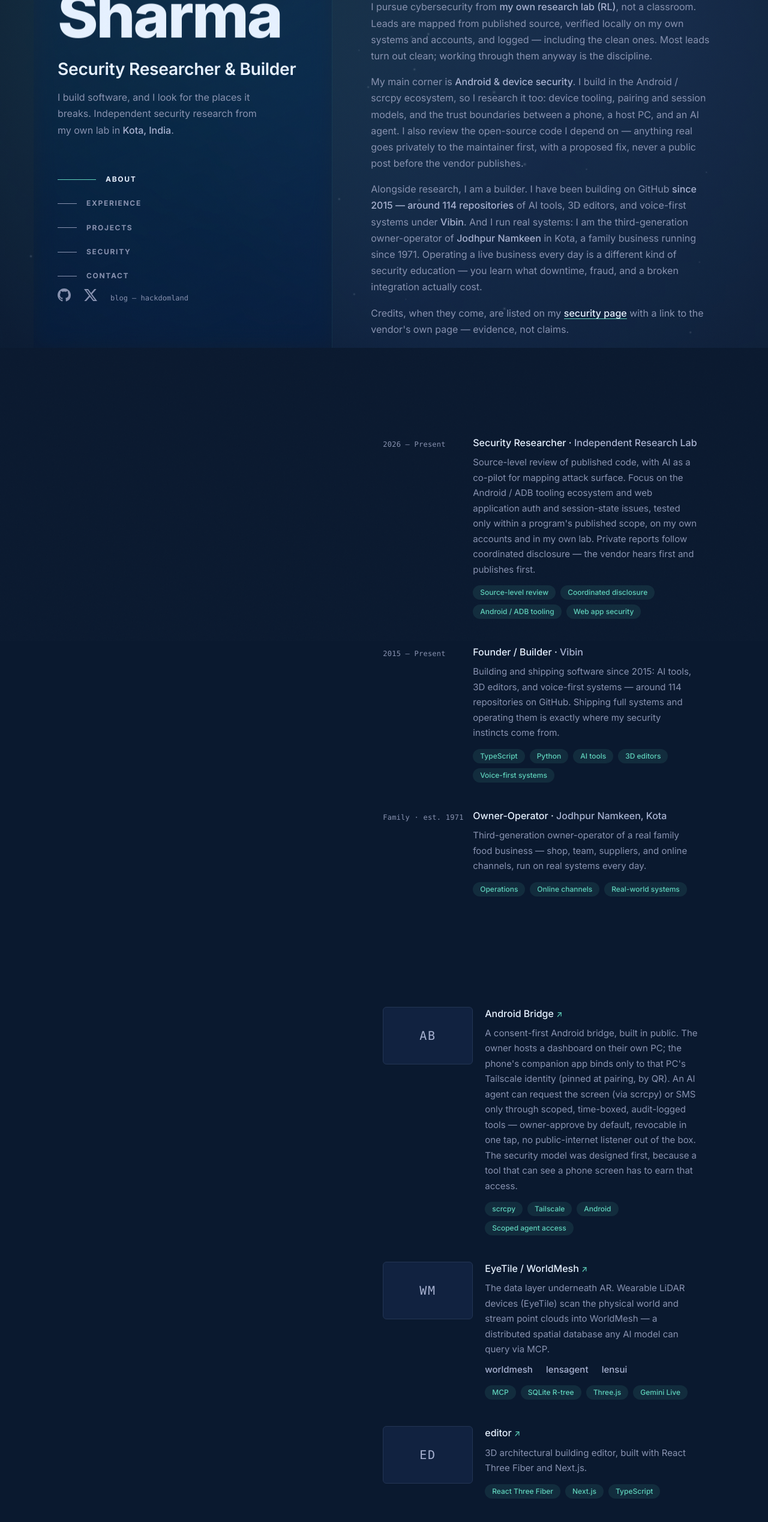
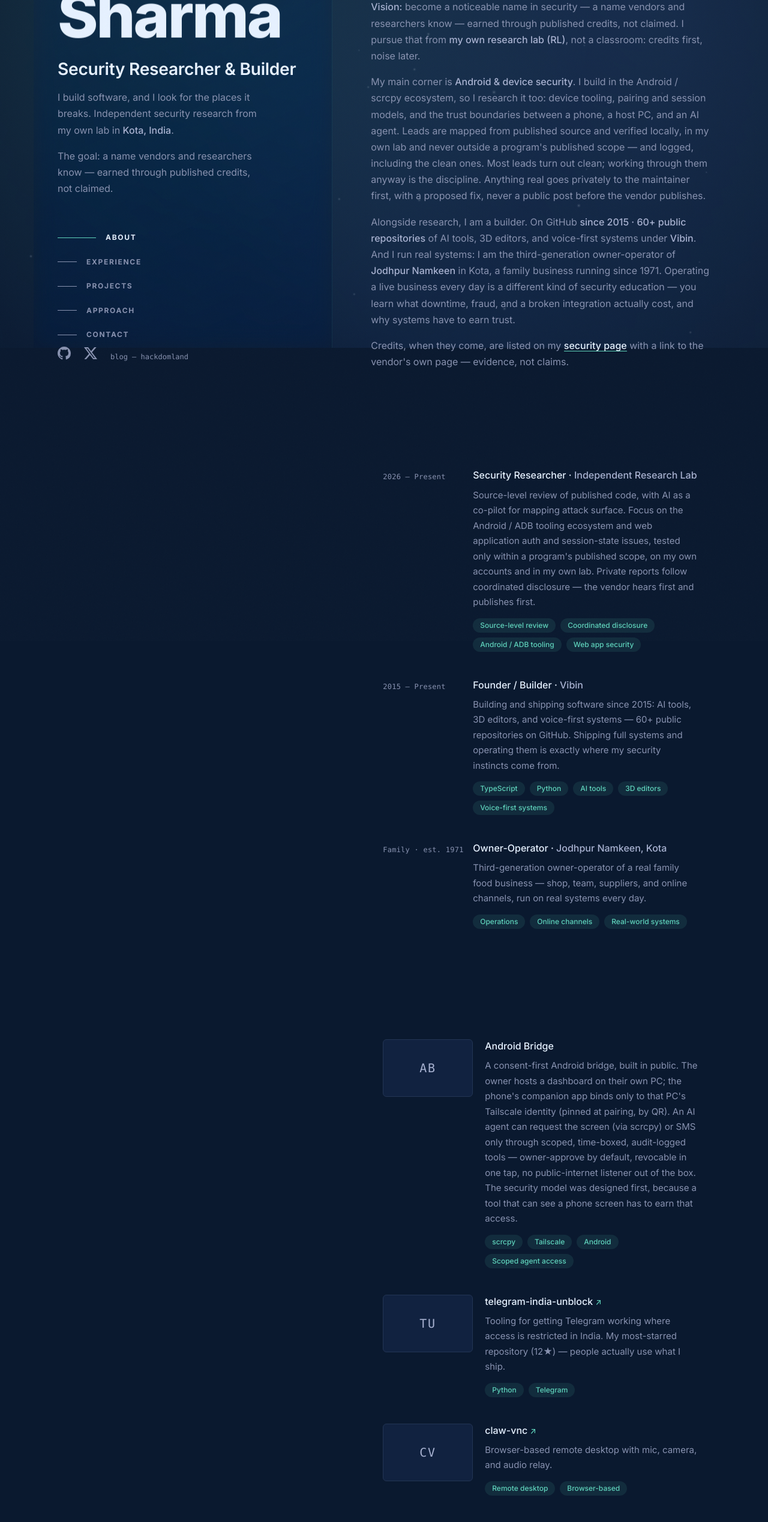
Before and after one commit to vaibhavjnf/vaibhavjnf.github.io, a plain HTML site: page index.html in a window 1280 px wide. Shown: the part 220-2758 px from the top of the page at 60% size. Drawn offline with Linux system fonts and the light colour scheme; animation ran at ten frames a second.

Commit message:
Rewire content: Vision -> Approach -> Work thread, verified live links only

```diff
--- a/index.html
+++ b/index.html
@@ -38,13 +38,15 @@
       <p class="headline fade-item">Security Researcher &amp; Builder</p>
       <p class="blurb fade-item">I build software, and I look for the places it breaks.
       Independent security research from my own lab in <strong>Kota, India</strong>.</p>
+      <p class="blurb fade-item">The goal: a name vendors and researchers know — earned
+      through published credits, not claimed.</p>
 
       <nav class="spy-nav fade-item" aria-label="On this page">
         <ul>
           <li><a href="#about"><span class="nav-line"></span>About</a></li>
           <li><a href="#experience"><span class="nav-line"></span>Experience</a></li>
           <li><a href="#projects"><span class="nav-line"></span>Projects</a></li>
-          <li><a href="#security"><span class="nav-line"></span>Security</a></li>
+          <li><a href="#security"><span class="nav-line"></span>Approach</a></li>
           <li><a href="#contact"><span class="nav-line"></span>Contact</a></li>
         </ul>
       </nav>
@@ -77,21 +79,23 @@
 
     <section id="about" aria-label="About" data-reveal>
       <h2 class="section-heading">About</h2>
-      <p>I pursue cybersecurity from <strong>my own research lab (RL)</strong>, not a classroom.
-      Leads are mapped from published source, verified locally on my own systems and accounts,
-      and logged — including the clean ones. Most leads turn out clean; working through them
-      anyway is the discipline.</p>
+      <p><strong>Vision:</strong> become a noticeable name in security — a name vendors and
+      researchers know — earned through published credits, not claimed. I pursue that from
+      <strong>my own research lab (RL)</strong>, not a classroom: credits first, noise later.</p>
       <p>My main corner is <strong>Android &amp; device security</strong>. I build in the
       Android / scrcpy ecosystem, so I research it too: device tooling, pairing and session
-      models, and the trust boundaries between a phone, a host PC, and an AI agent. I also
-      review the open-source code I depend on — anything real goes privately to the maintainer
-      first, with a proposed fix, never a public post before the vendor publishes.</p>
-      <p>Alongside research, I am a builder. I have been building on GitHub
-      <strong>since 2015 — around 114 repositories</strong> of AI tools, 3D editors, and
-      voice-first systems under <strong>Vibin</strong>. And I run real systems: I am the
-      third-generation owner-operator of <strong>Jodhpur Namkeen</strong> in Kota, a family
-      business running since 1971. Operating a live business every day is a different kind of
-      security education — you learn what downtime, fraud, and a broken integration actually cost.</p>
+      models, and the trust boundaries between a phone, a host PC, and an AI agent. Leads are
+      mapped from published source and verified locally, in my own lab and never outside a
+      program's published scope — and logged, including the clean ones. Most leads turn out
+      clean; working through them anyway is the discipline. Anything real goes privately to
+      the maintainer first, with a proposed fix, never a public post before the vendor publishes.</p>
+      <p>Alongside research, I am a builder. On GitHub <strong>since 2015 · 60+ public
+      repositories</strong> of AI tools, 3D editors, and voice-first systems under
+      <strong>Vibin</strong>. And I run real systems: I am the third-generation owner-operator
+      of <strong>Jodhpur Namkeen</strong> in Kota, a family business running since 1971.
+      Operating a live business every day is a different kind of security education — you
+      learn what downtime, fraud, and a broken integration actually cost, and why systems
+      have to earn trust.</p>
       <p>Credits, when they come, are listed on my
       <a class="inline-link" href="security.html">security page</a> with a link to the vendor's
       own page — evidence, not claims.</p>
@@ -122,7 +126,7 @@
           <div>
             <h3>Founder / Builder · <span class="org">Vibin</span></h3>
             <p>Building and shipping software since 2015: AI tools, 3D editors, and voice-first
-            systems — around 114 repositories on GitHub. Shipping full systems and operating
+            systems — 60+ public repositories on GitHub. Shipping full systems and operating
             them is exactly where my security instincts come from.</p>
             <ul class="tags">
               <li>TypeScript</li><li>Python</li><li>AI tools</li>
@@ -153,7 +157,7 @@
         <li class="entry project" data-reveal>
           <div class="thumb" aria-hidden="true">AB</div>
           <div>
-            <h3><a href="https://github.com/vaibhavjnf">Android Bridge <span class="ext">↗</span></a></h3>
+            <h3>Android Bridge</h3>
             <p>A consent-first Android bridge, built in public. The owner hosts a dashboard on
             their own PC; the phone's companion app binds only to that PC's Tailscale identity
             (pinned at pairing, by QR). An AI agent can request the screen (via scrcpy) or SMS
@@ -167,30 +171,13 @@
         </li>
 
         <li class="entry project" data-reveal>
-          <div class="thumb" aria-hidden="true">WM</div>
+          <div class="thumb" aria-hidden="true">TU</div>
           <div>
-            <h3><a href="https://github.com/vaibhavjnf/worldmesh">EyeTile / WorldMesh <span class="ext">↗</span></a></h3>
-            <p>The data layer underneath AR. Wearable LiDAR devices (EyeTile) scan the physical
-            world and stream point clouds into WorldMesh — a distributed spatial database any
-            AI model can query via MCP.</p>
-            <p class="sub-links">
-              <a href="https://github.com/vaibhavjnf/worldmesh">worldmesh</a>
-              <a href="https://github.com/vaibhavjnf/lensagent">lensagent</a>
-              <a href="https://github.com/vaibhavjnf/lensui">lensui</a>
-            </p>
+            <h3><a href="https://github.com/vaibhavjnf/telegram-india-unblock">telegram-india-unblock <span class="ext">↗</span></a></h3>
+            <p>Tooling for getting Telegram working where access is restricted in India.
+            My most-starred repository (12★) — people actually use what I ship.</p>
             <ul class="tags">
-              <li>MCP</li><li>SQLite R-tree</li><li>Three.js</li><li>Gemini Live</li>
-            </ul>
-          </div>
-        </li>
-
-        <li class="entry project" data-reveal>
-          <div class="thumb" aria-hidden="true">ED</div>
-          <div>
-            <h3><a href="https://github.com/vaibhavjnf/editor">editor <span class="ext">↗</span></a></h3>
-            <p>3D architectural building editor, built with React Three Fiber and Next.js.</p>
-            <ul class="tags">
-              <li>React Three Fiber</li><li>Next.js</li><li>TypeScript</li>
+              <li>Python</li><li>Telegram</li>
             </ul>
           </div>
         </li>
@@ -206,18 +193,55 @@
           </div>
         </li>
 
+        <li class="entry project" data-reveal>
+          <div class="thumb" aria-hidden="true">CW</div>
+          <div>
+            <h3><a href="https://github.com/vaibhavjnf/claw-vnc-windows">claw-vnc-windows <span class="ext">↗</span></a></h3>
+            <p>The Windows edition of claw-vnc — browser-based remote desktop with mic,
+            camera, and audio relay.</p>
+            <ul class="tags">
+              <li>Remote desktop</li><li>Windows</li>
+            </ul>
+          </div>
+        </li>
+
+        <li class="entry project" data-reveal>
+          <div class="thumb" aria-hidden="true">AY</div>
+          <div>
+            <h3><a href="https://github.com/vaibhavjnf/abyss">abyss <span class="ext">↗</span></a></h3>
+            <p>A terminal agent harness written in Rust — a Claude-Code-style CLI agent for
+            Linux, macOS, and Windows that works with any model. My current Rust build.</p>
+            <ul class="tags">
+              <li>Rust</li><li>CLI agent</li><li>Cross-platform</li>
+            </ul>
+          </div>
+        </li>
+
+        <li class="entry project" data-reveal>
+          <div class="thumb" aria-hidden="true">WM</div>
+          <div>
+            <h3>EyeTile / WorldMesh</h3>
+            <p>Earlier builder work: the data layer underneath AR. Wearable LiDAR devices
+            (EyeTile) scan the physical world and stream point clouds into WorldMesh — a
+            distributed spatial database any AI model can query via MCP.</p>
+            <ul class="tags">
+              <li>MCP</li><li>SQLite R-tree</li><li>Three.js</li><li>Gemini Live</li>
+            </ul>
+          </div>
+        </li>
+
       </ol>
     </section>
 
-    <section id="security" aria-label="Security research" data-reveal>
-      <h2 class="section-heading">Security</h2>
-      <p>The responsible-disclosure discipline, borrowed from researchers who have earned
-      vendor credits over a decade:</p>
+    <section id="security" aria-label="Approach" data-reveal>
+      <h2 class="section-heading">Approach</h2>
+      <p>How I work — the responsible-disclosure discipline, borrowed from researchers who
+      have earned vendor credits over a decade:</p>
       <ol class="method">
         <li><strong>Source-level review of published code</strong>, with AI as a co-pilot for mapping attack surface.</li>
-        <li><strong>Coordinated disclosure every time:</strong> the vendor hears first and publishes first.</li>
-        <li><strong>Most leads turn out clean.</strong> Working through them anyway is the discipline.</li>
-        <li><strong>Nothing that isn't reported and fixed gets talked about in public.</strong></li>
+        <li><strong>Verify everything locally</strong> — in my own lab, never on systems outside a program's published scope.</li>
+        <li><strong>Coordinated disclosure every time:</strong> the vendor hears first and publishes first — and the fix patch ships with the report.</li>
+        <li><strong>Most leads turn out clean.</strong> Working through them anyway is the discipline — the clean ones get logged too.</li>
       </ol>
       <p style="margin-top:24px">Full method, research focus, and the credits ledger —
       updated only when a vendor publishes — live on the
```
